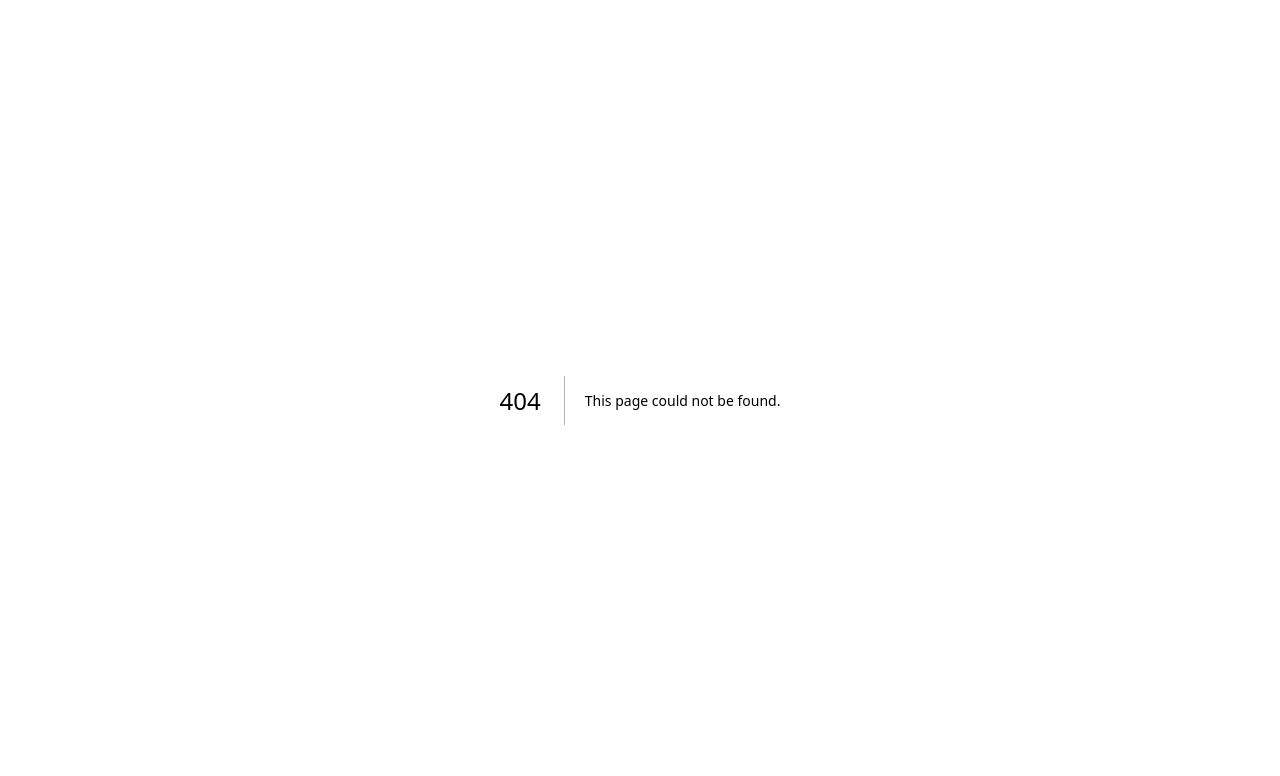
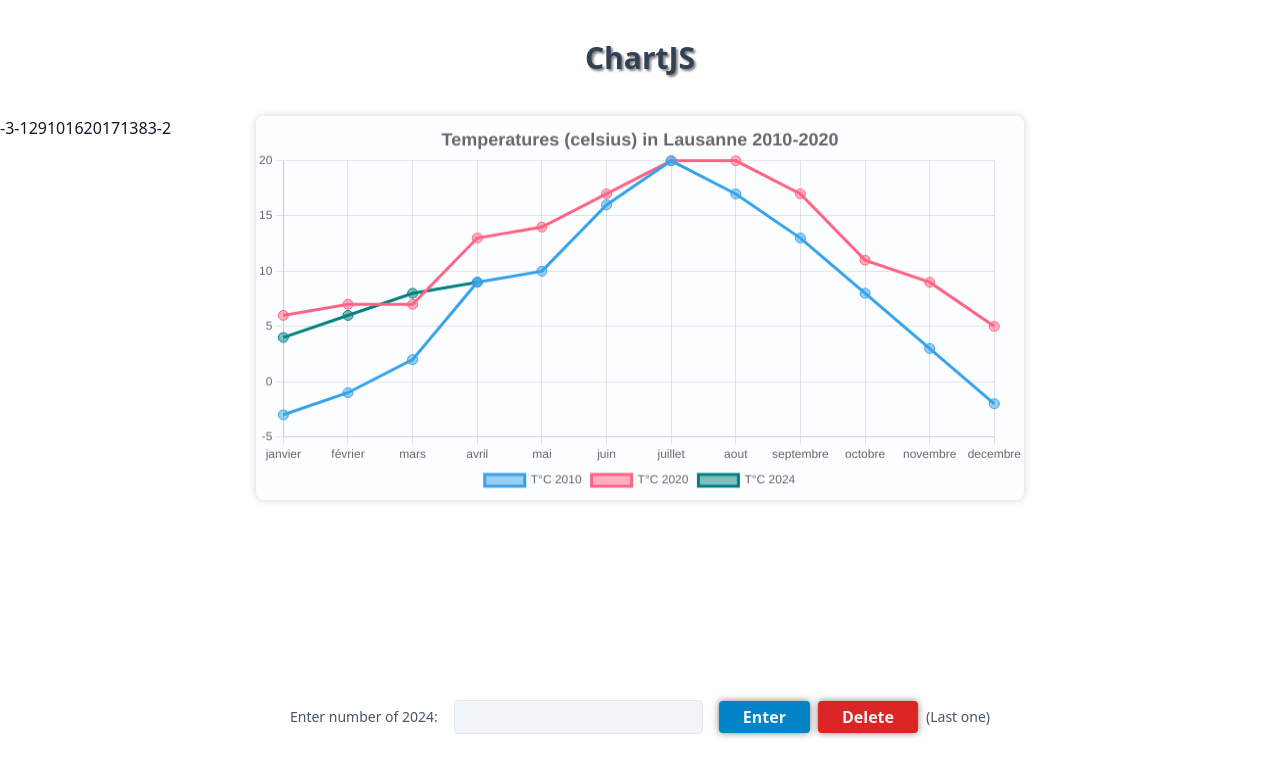
Before and after one commit to TLRKiliann/climatic-report-chart, a Next.js app in the folder my-app/: page /graph in a window 1280 px wide. Before the commit this address had no page. Shown: the top 776 px of the page. Built offline with nearby package versions, Linux system fonts and the light colour scheme.

Commit message:
new route for graph

```diff
--- /dev/null
+++ b/my-app/app/graph/loading.tsx
@@ -0,0 +1,13 @@
+import React from 'react'
+
+export default function Loading() {
+  return (
+    <div className="w-full min-h-screen">
+        <div className='w-[200px] flex items-center p-4'>
+
+          <h2 className='font-bold ml-4'>Loading...</h2>
+
+        </div>
+    </div>
+  )
+}
--- /dev/null
+++ b/my-app/app/graph/page.tsx
@@ -0,0 +1,170 @@
+"use client";
+
+import React, { useState } from 'react';
+import {
+  Chart as ChartJS,
+  CategoryScale,
+  LinearScale,
+  PointElement,
+  LineElement,
+  Title,
+  Tooltip,
+  Legend,
+} from 'chart.js';
+import { Line } from 'react-chartjs-2';
+
+ChartJS.register(
+  CategoryScale,
+  LinearScale,
+  PointElement,
+  LineElement,
+  Title,
+  Tooltip,
+  Legend
+);
+
+type DataProps = {
+  labels: string[];
+  datasets: {
+      label: string;
+      data: number[];
+      borderColor: string;
+      backgroundColor: string;
+  }[]
+};
+
+export default function Graph() {
+
+    const options = {
+        responsive: true,
+        plugins: {
+        legend: {
+            position: 'bottom' as const,
+        },
+        title: {
+            display: true,
+            text: 'Temperatures (celsius) in Lausanne 2010-2020',
+            font: {
+            size: 18,
+            },
+            color: "dimgrey",
+        },
+        },
+        elements: {
+        point: {
+            radius: 5,
+            hitRadius: 10,
+        }
+        },
+    };
+
+    const labels: string[] = ["janvier", "février", "mars", "avril", "mai", "juin",
+        "juillet", "aout", "septembre", "octobre", "novembre", "decembre"];
+
+    const newData: number[] = [-3, -1, 2, 9, 10, 16, 20, 17, 13, 8, 3, -2];
+    const newData2: number[] = [6, 7, 7, 13, 14, 17, 20, 20, 17, 11, 9, 5];
+    //const newDataBase3: number[] = [4, 6, 8, 9, 14, 20, 22, 21, 19, 15, 7, 6];
+    const newDataBase3: number[] = [4, 6, 8, 9];
+
+    const [dataInsert, setDataInsert] = useState<string>("")
+
+    const [newData3, setNewData3] = useState<number[]>(newDataBase3);
+
+
+    const dataTruck: DataProps = {
+        labels,
+        datasets: [
+        {
+            label: 'T°C 2010',
+            data: newData,
+            borderColor: 'rgb(53, 162, 235)',
+            backgroundColor: 'rgba(53, 162, 235, 0.5)',
+        },
+        {
+            label: 'T°C 2020',
+            data: newData2,
+            borderColor: 'rgb(255, 99, 132)',
+            backgroundColor: 'rgba(255, 99, 132, 0.5)',
+        },
+        {
+            label: 'T°C 2024',
+            data: newData3,
+            borderColor: 'rgb(0,128,128)',
+            backgroundColor: 'rgba(0,128,128, 0.5)',
+        },
+        ],
+    };
+
+    const handleChangeData = (event: React.ChangeEvent<HTMLInputElement>): void => {
+        setDataInsert(event?.target.value)
+    };
+
+    const handleClickData = (): void => {
+        //console.log(dataInsert, "dataInsert")
+        const addElement = [...newData3, Number(dataInsert)];
+        setNewData3(addElement);
+        setDataInsert("");
+    };
+
+    const handleDelete = (): void => {
+        const delLastNumber = newData3.splice(-1);
+        console.log(delLastNumber)
+        setNewData3(delLastNumber);
+    }
+
+    //console.log(newData, "newData");
+
+    return (
+        <main className='w-full h-screen bg-white'>
+
+            <h1 className='text-3xl font-bold text-center py-10 text-slate-700 drop-shadow-lg'>
+            ChartJS
+            </h1>
+
+
+            <div className='relative flex w-3/5 h-auto m-auto'>
+            <Line ref={(reference) => reference} options={options} data={dataTruck}
+                className='absolute w-3/5 max-w-3/5 bg-slate-50/40 py-1 rounded-lg shadow-boxchart'/>
+            </div>
+
+
+            <div className="absolute top-[500px] xl:top-[700px] flex items-center justify-center w-full">
+
+                <label htmlFor="data" className='text-sm text-slate-600'>
+                    Enter number of 2024:
+                </label>
+
+                <input type="text" id="data" name="data" value={dataInsert} onChange={(e) => handleChangeData(e)}
+                    className='text-slate-700 bg-slate-100
+                    border hover:border-blue-400 focus:border-blue-400 mx-4 px-2 py-1 rounded'
+                />
+
+                <button type="button" onClick={handleClickData}
+                    className='font-bold text-slate-100 bg-sky-600 hover:bg-sky-700 hover:scale-95
+                    active:bg-sky-500 active:scale-105 px-6 py-1 rounded shadow-boxcustom hover:shadow-none'
+                >
+                    Enter
+                </button>
+
+                <button type="button" onClick={handleDelete}
+                    className='font-bold text-slate-100 bg-red-600 hover:bg-red-700 hover:scale-95
+                    active:bg-sky-500 active:scale-105 px-6 py-1 rounded shadow-boxcustom hover:shadow-none mx-2'
+                >
+                    Delete
+                </button>
+
+                <legend className='text-sm text-slate-600'>
+                    (Last one)
+                </legend>
+
+            </div>
+
+            <div>
+                <p className='text-slate-900'>
+                    {newData}
+                </p>
+            </div>
+
+        </main>
+    );
+}
```
